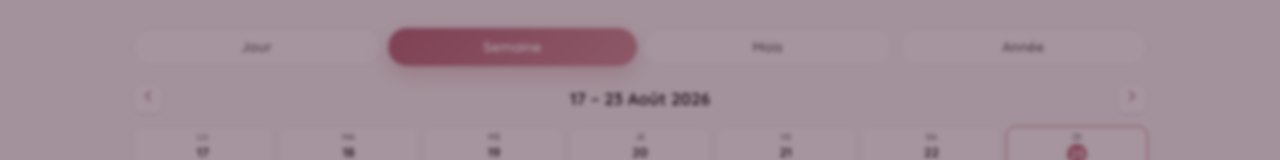
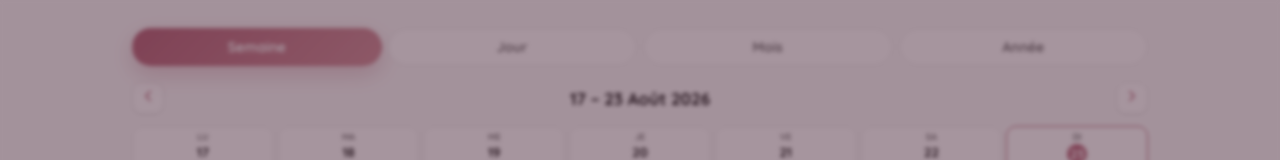
Before and after one commit to UserHurr/nafs, a React (Vite) app: page / in a window 1280 px wide. Shown: the top 160 px of the page. Built offline with nearby package versions, Linux system fonts and the light colour scheme; no server answers.

Commit message:
Reorder agenda sub-tabs: Semaine before Jour

```diff
--- a/src/pages/AgendaPage.tsx
+++ b/src/pages/AgendaPage.tsx
@@ -18,11 +18,11 @@ export function AgendaPage() {
   return (
     <div className="page">
       <div className="sub-tabs">
+        <button className={subView === 'week' ? 'active' : ''} onClick={() => setSubView('week')}>
+          Semaine
+        </button>
         <button className={subView === 'day' ? 'active' : ''} onClick={() => setSubView('day')}>
           Jour
-        </button>
-        <button className={subView === 'week' ? 'active' : ''} onClick={() => setSubView('week')}>
-          Semaine
         </button>
         <button className={subView === 'month' ? 'active' : ''} onClick={() => setSubView('month')}>
           Mois
```
